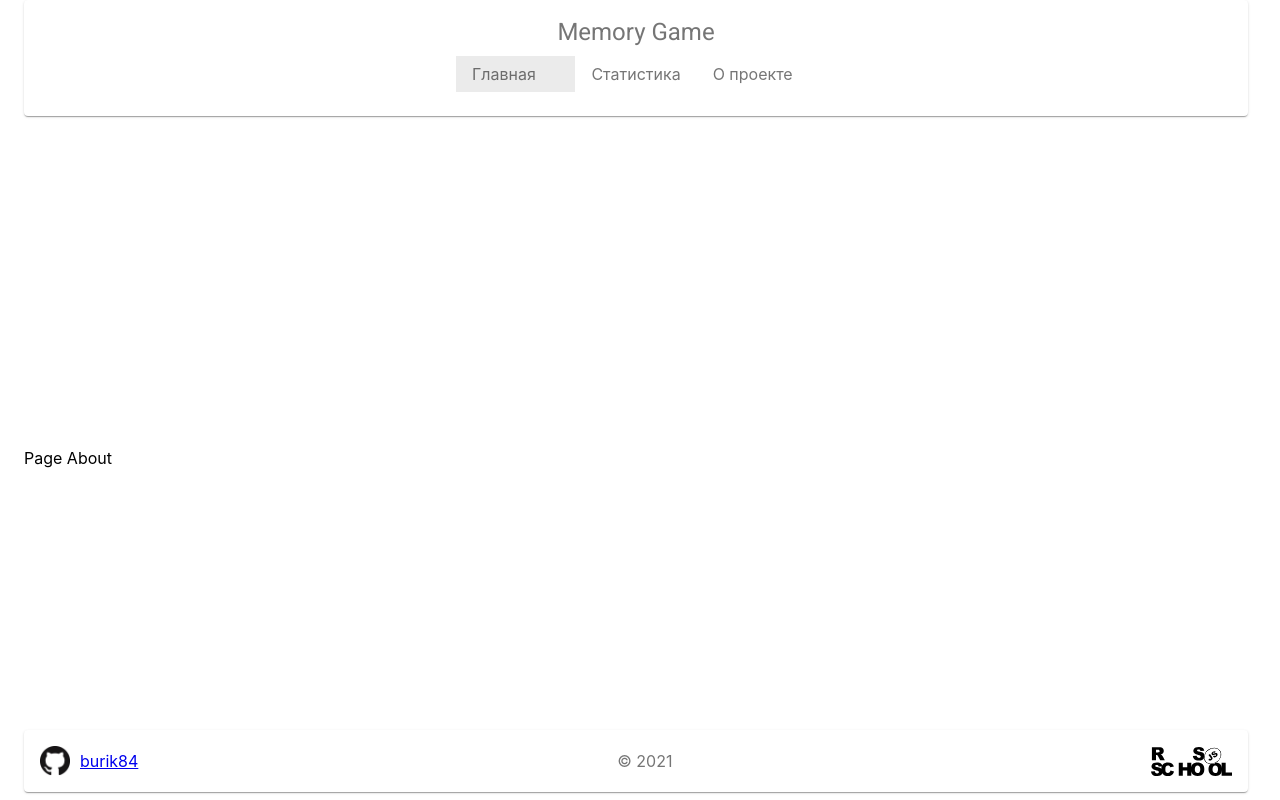
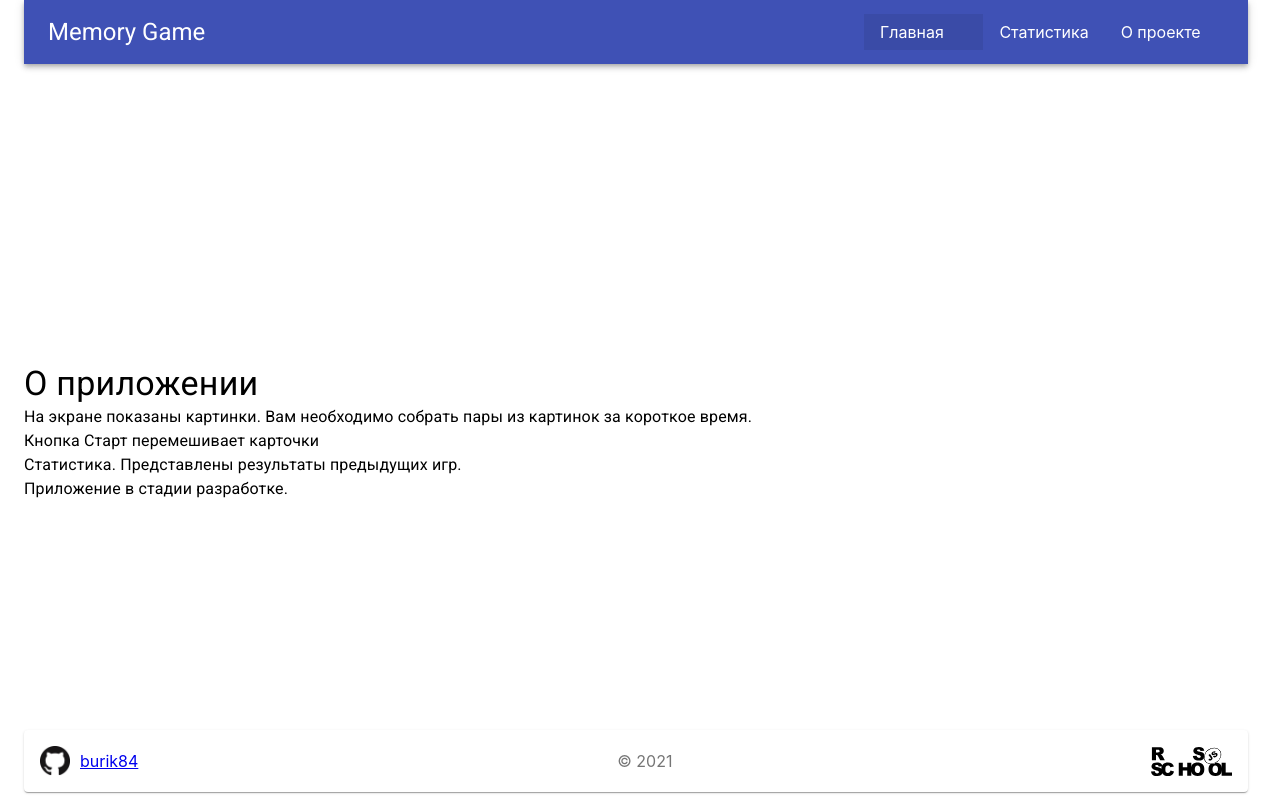
Before and after one commit to burik84/react-game, a React (Create React App) app in the folder react-game/: page /about in a window 1280 px wide. Built offline with nearby package versions, Linux system fonts and the light colour scheme.

Commit message:
feat: add statistic

```diff
--- a/react-game/src/App.tsx
+++ b/react-game/src/App.tsx
@@ -44,16 +44,9 @@ function App() {
     <div className="App">
       <Router>
         <Container>
-          <Grid
-            container
-            spacing={1}
-            direction="row"
-            className={classes.grid}
-          >
-            <Grid item xs={12} >
-              <Paper className={classes.paper}>
-                <Header />
-              </Paper>
+          <Grid container spacing={1} direction="row" className={classes.grid}>
+            <Grid item xs={12}>
+              <Header />
             </Grid>
 
             <Grid item xs={12}>
--- a/react-game/src/components/Game/Game.tsx
+++ b/react-game/src/components/Game/Game.tsx
@@ -116,7 +116,6 @@ const Game: React.FC<TProps> = ({
   };
 
   const flipCard = (event: any, name: string) => {
-
     const cardID = event.currentTarget.dataset.id;
     setCardsChosen((prev) => [...prev, name]);
     setCardsID((prev) => [...prev, cardID]);
@@ -141,7 +140,6 @@ const Game: React.FC<TProps> = ({
     setCardsID([]);
     changeCounter();
   };
-  console.log(cardsWon);
 
   return (
     <Fragment>
--- a/react-game/src/components/layout/GameCard/GameCard.tsx
+++ b/react-game/src/components/layout/GameCard/GameCard.tsx
@@ -17,30 +17,37 @@ type TProps = {
   name: string;
   index: number;
   clickCards: any;
-  isGame:boolean;
-  cardsDataWon:any;
-  cardsChosenID:any;
+  isGame: boolean;
+  cardsDataWon: any;
+  cardsChosenID: any;
 };
 
-const GameCard: React.FC<TProps> = ({ grid, name, index, clickCards,isGame,cardsDataWon,cardsChosenID }) => {
+const GameCard: React.FC<TProps> = ({
+  grid,
+  name,
+  index,
+  clickCards,
+  isGame,
+  cardsDataWon,
+  cardsChosenID,
+}) => {
   const classes = useStyles();
-  let text:string=''
-  let answer:boolean=false
-  console.log(cardsDataWon)
-  const isFlip=()=>{
-    if(index===+cardsChosenID[0] ||index===+cardsChosenID[1]){
-      return isGame?name:name
-    }else {
-      return isGame?'Unknown':name
+  let text: string = '';
+  let answer: boolean = false;
+  const isFlip = () => {
+    if (index === +cardsChosenID[0] || index === +cardsChosenID[1]) {
+      return isGame ? name : name;
+    } else {
+      return isGame ? 'Unknown' : name;
     }
-  }
-  text=isFlip()
-    cardsDataWon.forEach((item:string)=>{
-      if(name===item){
-        text=name
-        answer=true
-      }
-    })
+  };
+  text = isFlip();
+  cardsDataWon.forEach((item: string) => {
+    if (name === item) {
+      text = name;
+      answer = true;
+    }
+  });
 
   return (
     <Grid
--- a/react-game/src/components/layout/Header.tsx
+++ b/react-game/src/components/layout/Header.tsx
@@ -2,7 +2,15 @@ import React from 'react';
 import { NavLink } from 'react-router-dom';
 
 import { makeStyles, createStyles, Theme } from '@material-ui/core/styles';
-import { Link, List, ListItem, Typography, Box } from '@material-ui/core';
+import {
+  Link,
+  List,
+  ListItem,
+  Typography,
+  Box,
+  AppBar,
+  Toolbar,
+} from '@material-ui/core';
 
 const useStyles = makeStyles((theme: Theme) =>
   createStyles({
@@ -13,6 +21,7 @@ const useStyles = makeStyles((theme: Theme) =>
       display: 'flex',
       textAlign: 'center',
       justifyContent: 'center',
+      flexGrow: 1,
     },
     list: {
       width: '100%',
@@ -20,6 +29,9 @@ const useStyles = makeStyles((theme: Theme) =>
       // backgroundColor: theme.palette.background.paper,
       display: 'flex',
       flexDirection: 'row',
+    },
+    title: {
+      flexGrow: 1,
     },
   })
 );
@@ -29,9 +41,12 @@ const Header = () => {
 
   return (
     <header>
-      <Typography variant="h5" component="h1"> Memory Game </Typography>
-      <Box className={classes.root} component="nav">
-
+      <AppBar position="static">
+        <Toolbar>
+          <Typography variant="h5" component="h1" className={classes.title}>
+            {' '}
+            Memory Game{' '}
+          </Typography>
           <List component="ul" className={classes.list}>
             <ListItem
               button
@@ -42,14 +57,20 @@ const Header = () => {
             >
               Главная
             </ListItem>
-          <ListItem button component={NavLink} to="/statistic" key="statistic">
+            <ListItem
+              button
+              component={NavLink}
+              to="/statistic"
+              key="statistic"
+            >
               Статистика
             </ListItem>
             <ListItem button component={NavLink} to="/about" key="about">
               О проекте
             </ListItem>
           </List>
-      </Box>
+        </Toolbar>
+      </AppBar>
     </header>
   );
 };
--- /dev/null
+++ b/react-game/src/components/layout/List/List.tsx
@@ -0,0 +1,49 @@
+import React from 'react';
+import { makeStyles } from '@material-ui/core/styles';
+import Table from '@material-ui/core/Table';
+import TableBody from '@material-ui/core/TableBody';
+import TableCell from '@material-ui/core/TableCell';
+import TableContainer from '@material-ui/core/TableContainer';
+import TableHead from '@material-ui/core/TableHead';
+import TableRow from '@material-ui/core/TableRow';
+import Paper from '@material-ui/core/Paper';
+
+const useStyles = makeStyles({
+  table: {
+    minWidth: 500,
+  },
+});
+
+type TProps = {
+  data: any;
+};
+const List: React.FC<TProps> = ({ data }) => {
+  const classes = useStyles();
+  console.log(data);
+  return (
+    <TableContainer component={Paper}>
+      <Table className={classes.table} size="small" aria-label="a dense table">
+        <TableHead>
+          <TableRow>
+            <TableCell>Date</TableCell>
+            <TableCell align="right">Counter</TableCell>
+            <TableCell align="right">Time, s</TableCell>
+          </TableRow>
+        </TableHead>
+        <TableBody>
+          {data.map((item: any, index: number) => (
+            <TableRow key={index}>
+              <TableCell component="th" scope="row">
+                {item.date}
+              </TableCell>
+              <TableCell align="right">{item.counter}</TableCell>
+              <TableCell align="right">{item.time}</TableCell>
+            </TableRow>
+          ))}
+        </TableBody>
+      </Table>
+    </TableContainer>
+  );
+};
+
+export default List;
--- a/react-game/src/components/pages/About/About.tsx
+++ b/react-game/src/components/pages/About/About.tsx
@@ -1,7 +1,36 @@
 import React from 'react';
+import { Container, Grid, Paper, Typography } from '@material-ui/core';
+import { makeStyles, createStyles, Theme } from '@material-ui/core/styles';
+
+const useStyles = makeStyles((theme: Theme) =>
+  createStyles({
+    root: {
+      ...theme.typography.button,
+      backgroundColor: theme.palette.background.paper,
+      padding: theme.spacing(1),
+    },
+  })
+);
 
 const About = () => {
-  return <div>Page About</div>;
+  const classes = useStyles();
+  return (
+    <div>
+      <Typography variant="h4" component="h2">
+        О приложении
+      </Typography>
+      <Typography component="p">
+        На экране показаны картинки. Вам необходимо собрать пары из картинок за
+        короткое время.
+      </Typography>
+
+      <Typography component="p">Кнопка Старт перемешивает карточки</Typography>
+      <Typography component="p">
+        Статистика. Представлены результаты предыдущих игр.
+      </Typography>
+      <Typography component="p">Приложение в стадии разработке.</Typography>
+    </div>
+  );
 };
 
 export default About;
--- a/react-game/src/components/pages/Statistic/Statistic.tsx
+++ b/react-game/src/components/pages/Statistic/Statistic.tsx
@@ -1,18 +1,37 @@
 import React, { useEffect, useState } from 'react';
 import { getName, getData } from '../../../services/getDate';
+import List from '../../layout/List/List';
 
 const Statistic = () => {
   const [name, setName] = useState('');
+  const [dataArray, setData] = useState([]);
 
+  function createData(arr: any) {
+    const date: any = arr[0];
+    const time: number = arr[1];
+    const counter: number = arr[2];
+    return { date, time, counter };
+  }
   useEffect(() => {
     const user: any = getName();
+    const data: [] = getData()
+      .map((item: any) => createData(item))
+      .sort(
+        (item1: { time: number }, item2: { time: number }) =>
+          item1.time - item2.time
+      );
     setName(user);
+    setData(data);
   }, []);
+
   return (
     <div>
       <h3>Страница статистики </h3>
-      {name.length > 1 ? { name } : 'No Name'}
-      <p>Статистика отсутствует</p>
+      {dataArray.length > 0 ? (
+        <List data={dataArray} />
+      ) : (
+        <p>Статистика отсутствует</p>
+      )}
     </div>
   );
 };
```
Also changed, not shown: 11 other files (tests, documents, lock files or other folders). Lines whose indentation alone changed are shown as unchanged.
